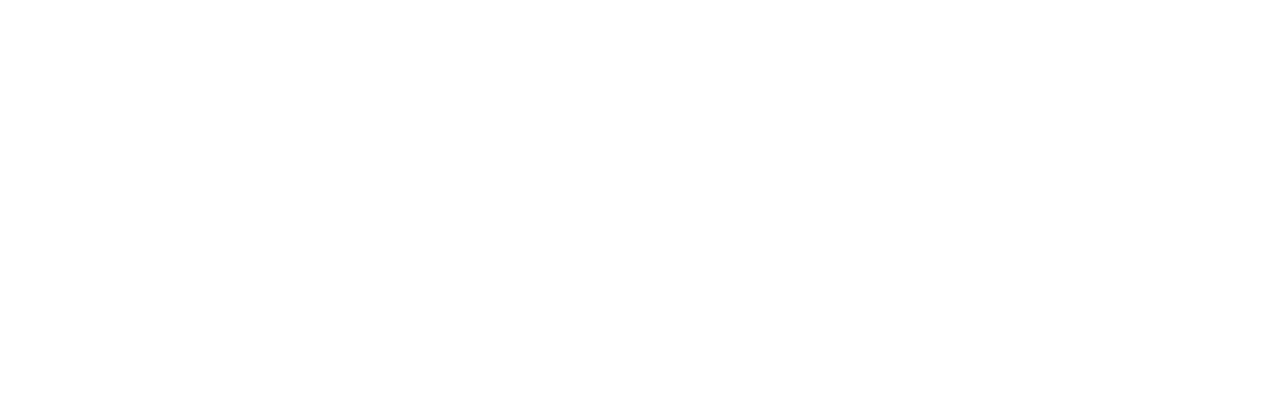
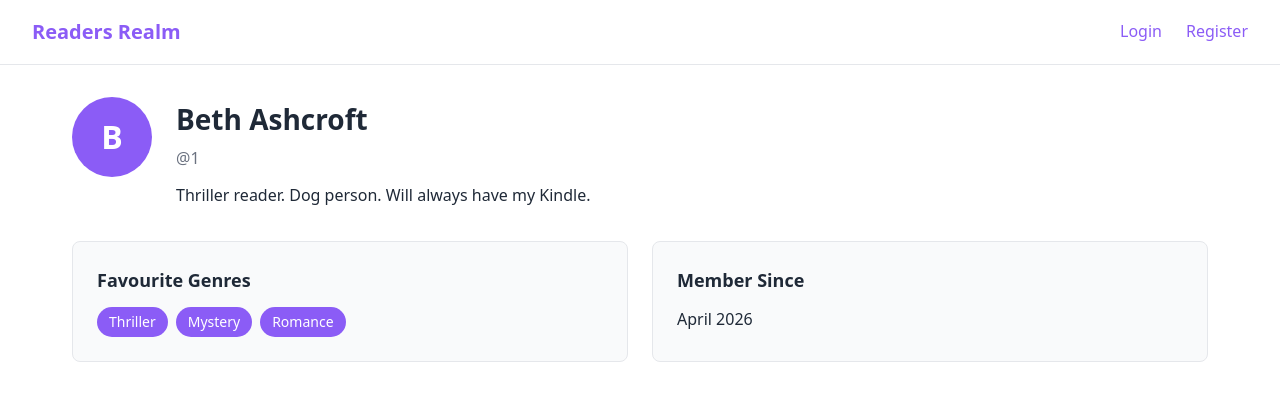
Before and after one commit to Bethashcroft/readers-realm, a React (Vite) app: page /profile/1 in a window 1280 px wide. Before the commit this address had no page. Shown: the top 400 px of the page. Built offline with nearby package versions, Linux system fonts and the light colour scheme.

Commit message:
Added user profile with routing saved locally for now

```diff
--- a/src/App.tsx
+++ b/src/App.tsx
@@ -3,6 +3,7 @@
 import Home from "./pages/Home";
 import Login from "./pages/Login";
 import Register from "./pages/Register";
+import Profile from "./pages/Profile";
 
 function App() {
   return (
@@ -12,6 +13,7 @@
           <Route path="/" element={<Home />} />
           <Route path="/login" element={<Login />} />
           <Route path="/register" element={<Register />} />
+          <Route path="/profile/:username" element={<Profile />} />
         </Route>
       </Routes>
     </BrowserRouter>
--- /dev/null
+++ b/src/pages/Profile.css
@@ -0,0 +1,93 @@
+.profile {
+  display: flex;
+  flex-direction: column;
+  gap: 32px;
+}
+
+.profile-header {
+  display: flex;
+  gap: 24px;
+  align-items: flex-start;
+}
+
+.profile-avatar {
+  width: 80px;
+  height: 80px;
+  border-radius: 50%;
+  background-color: var(--color-primary);
+  color: white;
+  display: flex;
+  align-items: center;
+  justify-content: center;
+  font-size: 32px;
+  font-weight: 700;
+  flex-shrink: 0;
+}
+
+.profile-info {
+  display: flex;
+  flex-direction: column;
+  gap: 4px;
+}
+
+.profile-info h1 {
+  font-size: 28px;
+  font-weight: 700;
+}
+
+.profile-username {
+  font-size: 16px;
+  color: var(--color-text-muted);
+}
+
+.profile-bio {
+  margin-top: 8px;
+  font-size: 16px;
+  color: var(--color-text);
+}
+
+.profile-details {
+  display: grid;
+  grid-template-columns: repeat(2, 1fr);
+  gap: 24px;
+}
+
+.profile-detail-card {
+  background-color: var(--color-surface);
+  border: 1px solid var(--color-border);
+  border-radius: 8px;
+  padding: 24px;
+}
+
+.profile-detail-card h2 {
+  font-size: 18px;
+  font-weight: 600;
+  margin-bottom: 12px;
+}
+
+.genre-tags {
+  display: flex;
+  flex-wrap: wrap;
+  gap: 8px;
+}
+
+.genre-tag {
+  background-color: var(--color-primary);
+  color: white;
+  padding: 4px 12px;
+  border-radius: 16px;
+  font-size: 14px;
+  font-weight: 500;
+}
+
+@media (max-width: 768px) {
+  .profile-header {
+    flex-direction: column;
+    align-items: center;
+    text-align: center;
+  }
+
+  .profile-details {
+    grid-template-columns: 1fr;
+  }
+}
--- /dev/null
+++ b/src/pages/Profile.tsx
@@ -0,0 +1,54 @@
+import { useParams } from "react-router-dom";
+import type { User } from "../types/user";
+import "./Profile.css";
+
+const mockUser: User = {
+  id: "1",
+  name: "Beth Ashcroft",
+  email: "bethashcroft1998@gmail.com",
+  bio: "Thriller reader. Dog person. Will always have my Kindle.",
+  favouriteGenres: ["Thriller", "Mystery", "Romance"],
+  joinedDate: "2026-04-09",
+};
+
+function Profile() {
+  const { username } = useParams();
+
+  return (
+    <div className="profile">
+      <div className="profile-header">
+        <div className="profile-avatar">{mockUser.name.charAt(0)}</div>
+        <div className="profile-info">
+          <h1>{mockUser.name}</h1>
+          <p className="profile-username">@{username}</p>
+          <p className="profile-bio">{mockUser.bio}</p>
+        </div>
+      </div>
+
+      <div className="profile-details">
+        <div className="profile-detail-card">
+          <h2>Favourite Genres</h2>
+          <div className="genre-tags">
+            {mockUser.favouriteGenres.map((genre) => (
+              <span key={genre} className="genre-tag">
+                {genre}
+              </span>
+            ))}
+          </div>
+        </div>
+
+        <div className="profile-detail-card">
+          <h2>Member Since</h2>
+          <p>
+            {new Date(mockUser.joinedDate).toLocaleDateString("en-GB", {
+              month: "long",
+              year: "numeric",
+            })}
+          </p>
+        </div>
+      </div>
+    </div>
+  );
+}
+
+export default Profile;
--- /dev/null
+++ b/src/types/user.ts
@@ -0,0 +1,8 @@
+export interface User {
+  id: string;
+  name: string;
+  email: string;
+  bio: string;
+  favouriteGenres: string[];
+  joinedDate: string;
+}
```
